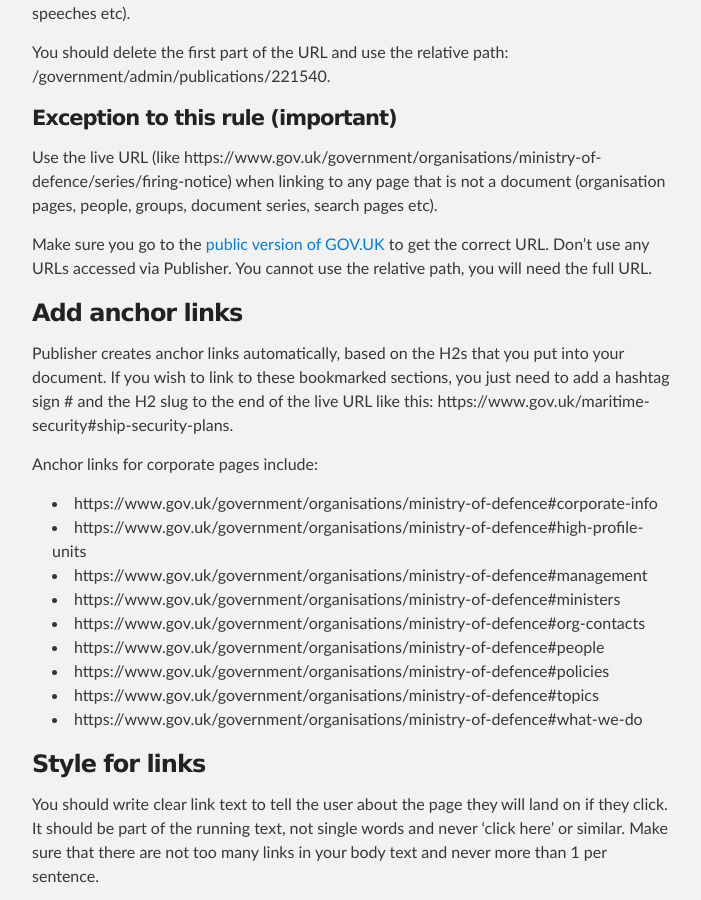
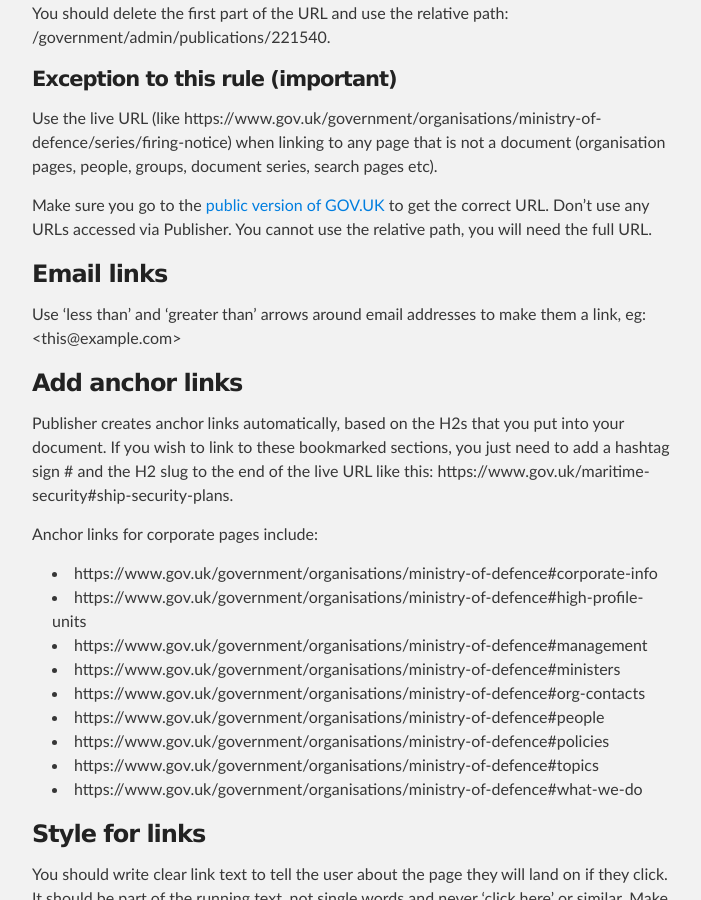
Before and after one commit to alphagov/inside-government-admin-guide, a Jekyll site: the page built from creating-documents/add-links.md, in a window 1280 px wide and 900 px high, scrolled down 1286 px. Shown: the whole window, without its empty margins (288-989 px from the left). Built offline with Jekyll 4.4.1, drawn with Linux system fonts in a browser that asks for light colours; some of the changed text lies outside the part shown.

Commit message:
add info on doing email links

```diff
--- a/creating-documents/add-links.md
+++ b/creating-documents/add-links.md
@@ -35,6 +33,11 @@ Use the live URL (like https://www.gov.uk/government/organisations/ministry-of-d
 
 Make sure you go to the [public version of GOV.UK](https://gov.uk/government) to get the correct URL. Don’t use any URLs accessed via Publisher. You cannot use the relative path, you will need the full URL.
 
+###Email links
+
+Use 'less than' and 'greater than' arrows around email addresses to make them a link, eg:
+\<this@example.com\>
+
 ### Add anchor links
 
 Publisher creates anchor links automatically, based on the H2s that you put into your document. If you wish to link to these bookmarked sections, you just need to add a hashtag sign \# and the H2 slug to the end of the live URL like this: https://www.gov.uk/maritime-security#ship-security-plans.
```
Also changed, not shown: other parts of creating-documents/add-links.md (+0 -2 lines).
